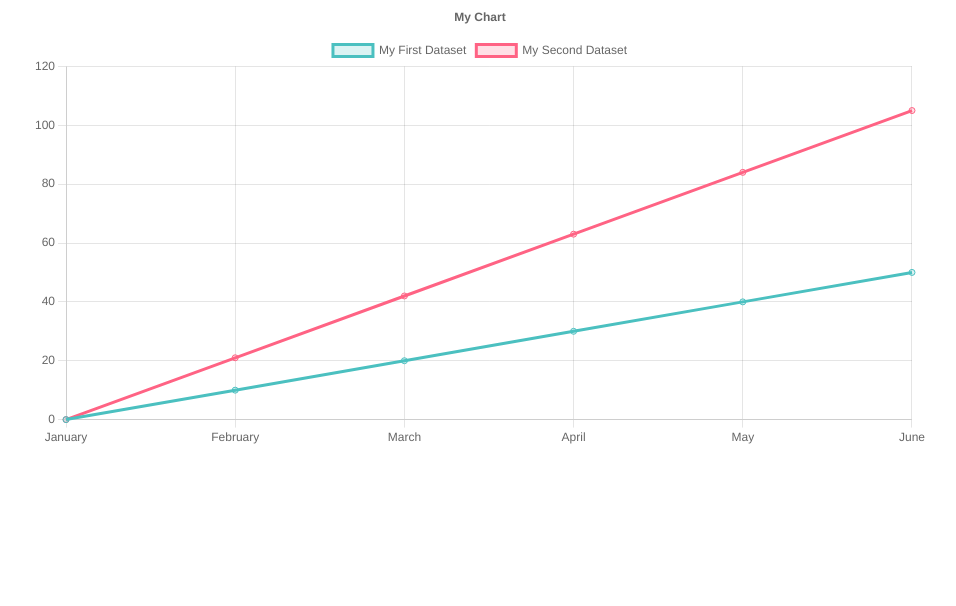
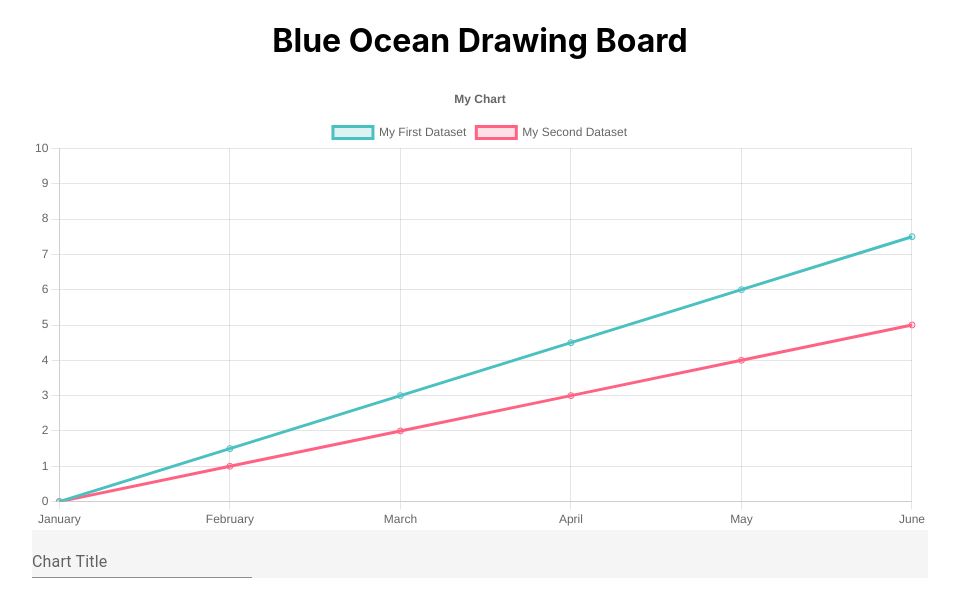
Before and after one commit to JackAlexRose/blue-ocean-drawing-board, a React (Create React App) app: page / in a window 1280 px wide. Shown: the top 606 px of the page, without its empty margins (160-1116 px from the left). Built offline with nearby package versions, Linux system fonts and the light colour scheme.

Commit message:
feat: basic form input

```diff
--- a/package.json
+++ b/package.json
@@ -3,6 +3,9 @@
   "version": "0.1.0",
   "private": true,
   "dependencies": {
+    "@emotion/react": "^11.10.4",
+    "@emotion/styled": "^11.10.4",
+    "@mui/material": "^5.10.3",
     "@testing-library/jest-dom": "^5.16.5",
     "@testing-library/react": "^13.4.0",
     "@testing-library/user-event": "^13.5.0",
--- a/src/App.tsx
+++ b/src/App.tsx
@@ -4,6 +4,7 @@ import { ChartManager } from "./components/ChartManager";
 function App() {
   return (
     <div className="App">
+      <h1>Blue Ocean Drawing Board</h1>
       <ChartManager />
     </div>
   );
--- a/src/components/BlueOceanChart/BlueOceanChart.tsx
+++ b/src/components/BlueOceanChart/BlueOceanChart.tsx
@@ -42,6 +42,12 @@ export const BlueOceanChart: React.FC<ChartProps> = ({
         text: chartTitle,
       },
     },
+    scales: {
+      y: {
+        min: 0,
+        max: 10,
+      },
+    },
   };
 
   return (
--- /dev/null
+++ b/src/components/BlueOceanForm/BlueOceanForm.module.css
@@ -0,0 +1,9 @@
+.formContainer {
+  display: flex;
+  flex-direction: column;
+  align-items: flex-start;
+  justify-content: center;
+  width: 70%;
+  height: 100%;
+  background-color: #f5f5f5;
+}
--- /dev/null
+++ b/src/components/BlueOceanForm/BlueOceanForm.tsx
@@ -0,0 +1,25 @@
+import React from "react";
+import Button from "@mui/material/Button";
+import TextField from "@mui/material/TextField";
+import styles from "./BlueOceanForm.module.css";
+
+export type BlueOceanFormProps = {
+  titleChangeHandler: (title: string) => void;
+  addDatasetHandler?: () => void;
+};
+
+const BlueOceanForm: React.FC<BlueOceanFormProps> = ({
+  titleChangeHandler,
+}) => {
+  return (
+    <div className={styles.formContainer}>
+      <TextField
+        label="Chart Title"
+        onChange={(e) => titleChangeHandler(e.target.value)}
+        variant="standard"
+      />
+    </div>
+  );
+};
+
+export default BlueOceanForm;
--- /dev/null
+++ b/src/components/BlueOceanForm/index.ts
@@ -0,0 +1 @@
+export * from "./BlueOceanForm";
--- a/src/components/ChartManager/ChartManager.tsx
+++ b/src/components/ChartManager/ChartManager.tsx
@@ -1,6 +1,7 @@
 import React from "react";
-import { ChartData, ChartDataSet } from "../../types";
+import { ChartData } from "../../types";
 import { BlueOceanChart } from "../BlueOceanChart/BlueOceanChart";
+import BlueOceanForm from "../BlueOceanForm/BlueOceanForm";
 import styles from "./ChartManager.module.css";
 
 export const ChartManager = () => {
@@ -8,7 +9,6 @@ export const ChartManager = () => {
     labels: [],
     datasets: [],
   });
-
   const [chartTitle, setChartTitle] = React.useState<string>("");
 
   React.useEffect(() => {
@@ -18,13 +18,13 @@ export const ChartManager = () => {
       datasets: [
         {
           label: "My First Dataset",
-          data: labels.map((_, i) => i * 10),
+          data: labels.map((_, i) => i * 1.5),
           borderColor: "rgb(75, 192, 192)",
           backgroundColor: "rgba(75, 192, 192, 0.2)",
         },
         {
           label: "My Second Dataset",
-          data: labels.map((_, i) => i * 21),
+          data: labels.map((_, i) => i),
           borderColor: "rgb(255, 99, 132)",
           backgroundColor: "rgba(255, 99, 132, 0.2)",
         },
@@ -37,6 +37,7 @@ export const ChartManager = () => {
   return (
     <div className={styles.managerContainer}>
       <BlueOceanChart chartData={chartData} chartTitle={chartTitle} />
+      <BlueOceanForm titleChangeHandler={setChartTitle} />
     </div>
   );
 };
```
Also changed, not shown: 1 other file (tests, documents, lock files or other folders).
